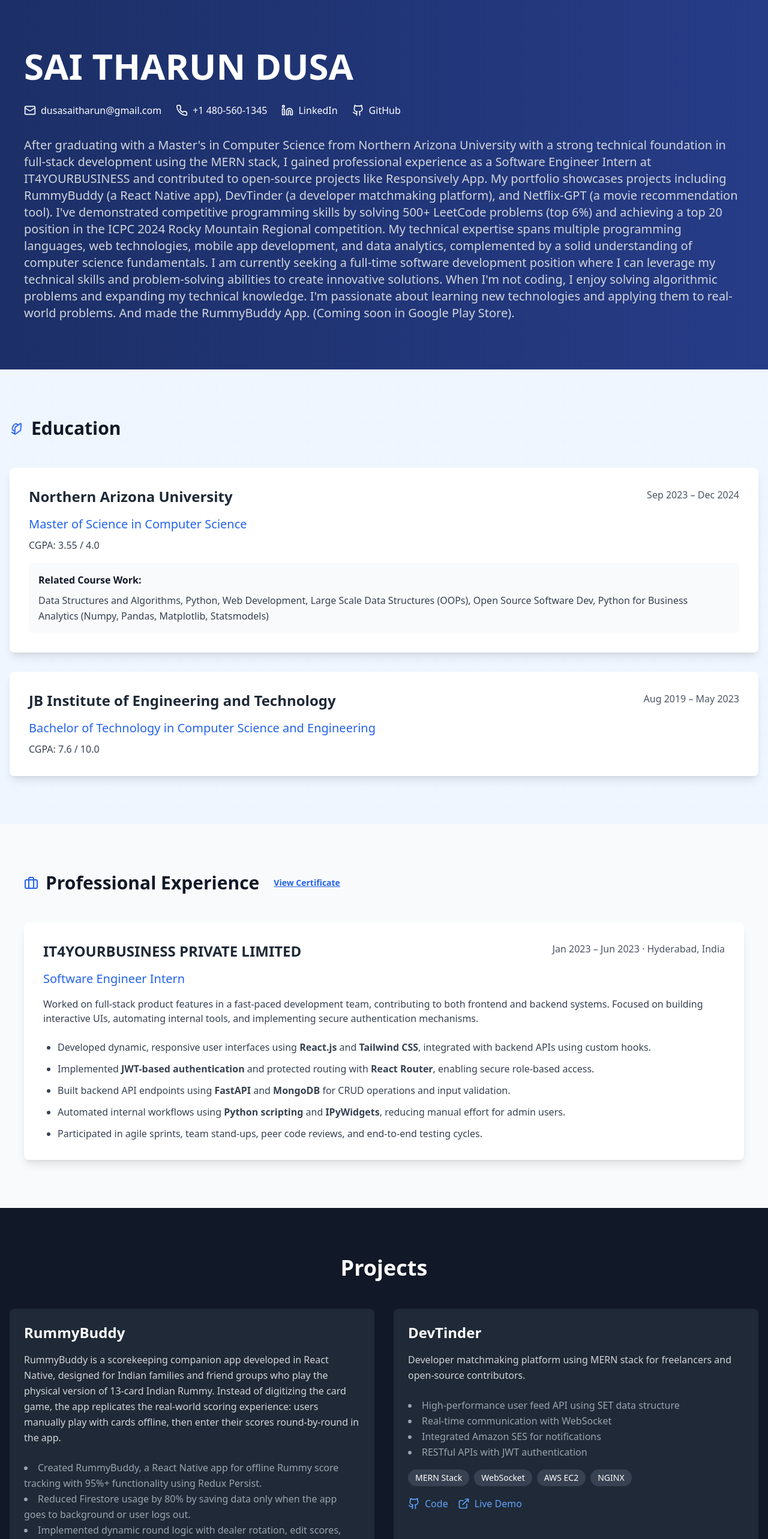
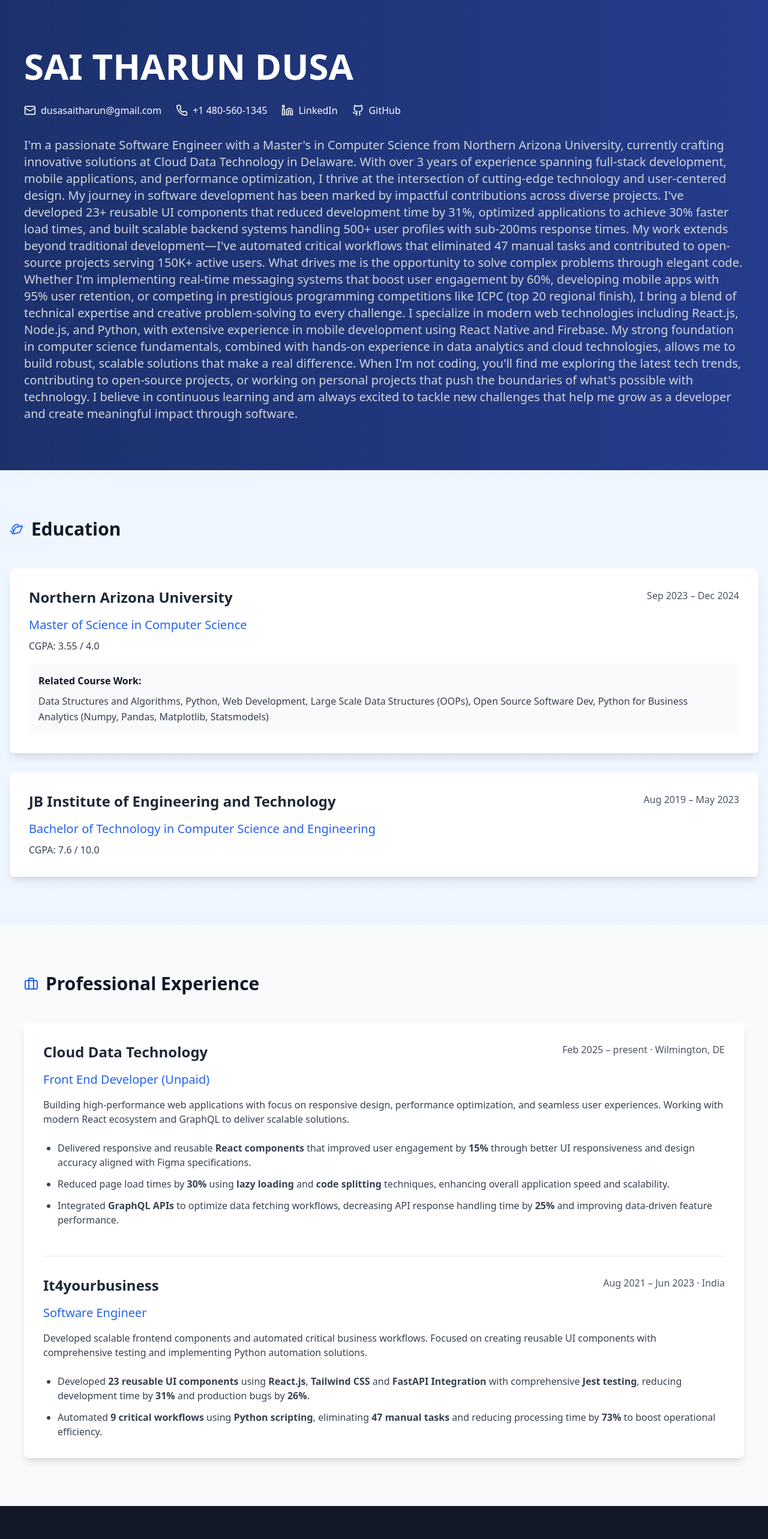
Before and after one commit to saiTharunDusa/Portfolio, a React (Vite) app: page / in a window 1280 px wide. Shown: the top 2566 px of the page at 60% size. Built offline with nearby package versions, Linux system fonts and the light colour scheme.

Commit message:
Update experience

```diff
--- a/src/components/Experience.tsx
+++ b/src/components/Experience.tsx
@@ -19,14 +19,6 @@ const Experience = () => {
       >
         <Briefcase className="text-blue-600" />
         <span>Professional Experience</span>
-        <a
-          href="https://drive.google.com/file/d/18CVkt9PsOpaXTKxfn6CFn8-T0gk73_d8/view?usp=drive_link"
-          target="_blank"
-          rel="noopener noreferrer"
-          className="text-sm text-blue-600 underline sm:ml-3"
-        >
-          View Certificate
-        </a>
       </motion.h2>
 
       <motion.div
@@ -36,40 +28,64 @@ const Experience = () => {
         transition={{ duration: 0.8 }}
         className="bg-white rounded-lg shadow-lg p-4 sm:p-6 md:p-8"
       >
+        {/* Current Experience */}
         <div className="flex flex-col md:flex-row md:justify-between gap-2 mb-4">
           <h3 className="text-lg sm:text-xl md:text-2xl font-bold text-gray-800">
-            IT4YOURBUSINESS PRIVATE LIMITED
+            Cloud Data Technology
           </h3>
           <p className="text-gray-600 text-sm sm:text-base">
-            Jan 2023 – Jun 2023 · Hyderabad, India
+            Feb 2025 – present · Wilmington, DE
           </p>
         </div>
 
         <h4 className="text-base sm:text-lg md:text-xl text-blue-600 mb-4">
-          Software Engineer Intern
+          Front End Developer (Unpaid)
         </h4>
 
         <p className="text-gray-700 text-sm sm:text-base mb-6 leading-relaxed">
-          Worked on full-stack product features in a fast-paced development team, contributing to both frontend and backend systems. Focused on building interactive UIs, automating internal tools, and implementing secure authentication mechanisms.
+          Building high-performance web applications with focus on responsive design, performance optimization, and seamless user experiences. Working with modern React ecosystem and GraphQL to deliver scalable solutions.
         </p>
 
         <ul className="list-disc pl-6 space-y-3 text-gray-700 text-sm sm:text-base">
           <li>
-    Developed dynamic, responsive user interfaces using <strong>React.js</strong> and <strong>Tailwind CSS</strong>, integrated with backend APIs using custom hooks.
+            Delivered responsive and reusable <strong>React components</strong> that improved user engagement by <strong>15%</strong> through better UI responsiveness and design accuracy aligned with Figma specifications.
           </li>
           <li>
-    Implemented <strong>JWT-based authentication</strong> and protected routing with <strong>React Router</strong>, enabling secure role-based access.
+            Reduced page load times by <strong>30%</strong> using <strong>lazy loading</strong> and <strong>code splitting</strong> techniques, enhancing overall application speed and scalability.
           </li>
           <li>
-    Built backend API endpoints using <strong>FastAPI</strong> and <strong>MongoDB</strong> for CRUD operations and input validation.
+            Integrated <strong>GraphQL APIs</strong> to optimize data fetching workflows, decreasing API response handling time by <strong>25%</strong> and improving data-driven feature performance.
+          </li>
+        </ul>
+
+        {/* Previous Experience */}
+        <div className="mt-12 pt-8 border-t border-gray-200">
+          <div className="flex flex-col md:flex-row md:justify-between gap-2 mb-4">
+            <h3 className="text-lg sm:text-xl md:text-2xl font-bold text-gray-800">
+              It4yourbusiness
+            </h3>
+            <p className="text-gray-600 text-sm sm:text-base">
+              Aug 2021 – Jun 2023 · India
+            </p>
+          </div>
+
+          <h4 className="text-base sm:text-lg md:text-xl text-blue-600 mb-4">
+            Software Engineer
+          </h4>
+
+          <p className="text-gray-700 text-sm sm:text-base mb-6 leading-relaxed">
+            Developed scalable frontend components and automated critical business workflows. Focused on creating reusable UI components with comprehensive testing and implementing Python automation solutions.
+          </p>
+
+          <ul className="list-disc pl-6 space-y-3 text-gray-700 text-sm sm:text-base">
+            <li>
+              Developed <strong>23 reusable UI components</strong> using <strong>React.js</strong>, <strong>Tailwind CSS</strong> and <strong>FastAPI Integration</strong> with comprehensive <strong>Jest testing</strong>, reducing development time by <strong>31%</strong> and production bugs by <strong>26%</strong>.
             </li>
             <li>
-    Automated internal workflows using <strong>Python scripting</strong> and <strong>IPyWidgets</strong>, reducing manual effort for admin users.
-  </li>
-  <li>
-    Participated in agile sprints, team stand-ups, peer code reviews, and end-to-end testing cycles.
+              Automated <strong>9 critical workflows</strong> using <strong>Python scripting</strong>, eliminating <strong>47 manual tasks</strong> and reducing processing time by <strong>73%</strong> to boost operational efficiency.
             </li>
           </ul>
+        </div>
 
       </motion.div>
     </div>
--- a/src/components/Header.tsx
+++ b/src/components/Header.tsx
@@ -107,8 +107,11 @@ const Header = () => {
   transition={{ delay: 0.8, duration: 0.8 }}
 >
 
-  After graduating with a Master's in Computer Science from Northern Arizona University with a strong technical foundation in full-stack development using the MERN stack, I gained professional experience as a Software Engineer Intern at IT4YOURBUSINESS and contributed to open-source projects like Responsively App. My portfolio showcases projects including RummyBuddy (a React Native app), DevTinder (a developer matchmaking platform), and Netflix-GPT (a movie recommendation tool). I've demonstrated competitive programming skills by solving 500+ LeetCode problems (top 6%) and achieving a top 20 position in the ICPC 2024 Rocky Mountain Regional competition. My technical expertise spans multiple programming languages, web technologies, mobile app development, and data analytics, complemented by a solid understanding of computer science fundamentals. I am currently seeking a full-time software development position where I can leverage my technical skills and problem-solving abilities to create innovative solutions.
-  When I'm not coding, I enjoy solving algorithmic problems and expanding my technical knowledge. I'm passionate about learning new technologies and applying them to real-world problems. And made the RummyBuddy App. (Coming soon in Google Play Store).
+I'm a passionate Software Engineer with a Master's in Computer Science from Northern Arizona University, currently crafting innovative solutions at Cloud Data Technology in Delaware. With over 3 years of experience spanning full-stack development, mobile applications, and performance optimization, I thrive at the intersection of cutting-edge technology and user-centered design.
+My journey in software development has been marked by impactful contributions across diverse projects. I've developed 23+ reusable UI components that reduced development time by 31%, optimized applications to achieve 30% faster load times, and built scalable backend systems handling 500+ user profiles with sub-200ms response times. My work extends beyond traditional development—I've automated critical workflows that eliminated 47 manual tasks and contributed to open-source projects serving 150K+ active users.
+What drives me is the opportunity to solve complex problems through elegant code. Whether I'm implementing real-time messaging systems that boost user engagement by 60%, developing mobile apps with 95% user retention, or competing in prestigious programming competitions like ICPC (top 20 regional finish), I bring a blend of technical expertise and creative problem-solving to every challenge.
+I specialize in modern web technologies including React.js, Node.js, and Python, with extensive experience in mobile development using React Native and Firebase. My strong foundation in computer science fundamentals, combined with hands-on experience in data analytics and cloud technologies, allows me to build robust, scalable solutions that make a real difference.
+When I'm not coding, you'll find me exploring the latest tech trends, contributing to open-source projects, or working on personal projects that push the boundaries of what's possible with technology. I believe in continuous learning and am always excited to tackle new challenges that help me grow as a developer and create meaningful impact through software.
 </motion.p>
 
     </motion.div>
--- a/src/components/Skills.tsx
+++ b/src/components/Skills.tsx
@@ -63,7 +63,7 @@ const Skills: React.FC = () => {
     {
       icon: <Terminal />,
       title: "Web Technologies",
-      skills: ["HTML", "CSS", "JavaScript"],
+      skills: ["HTML", "CSS", "JavaScript", "Typescript"],
     },
     {
       icon: <Brain />,
```
Lines whose indentation alone changed are shown as unchanged.
